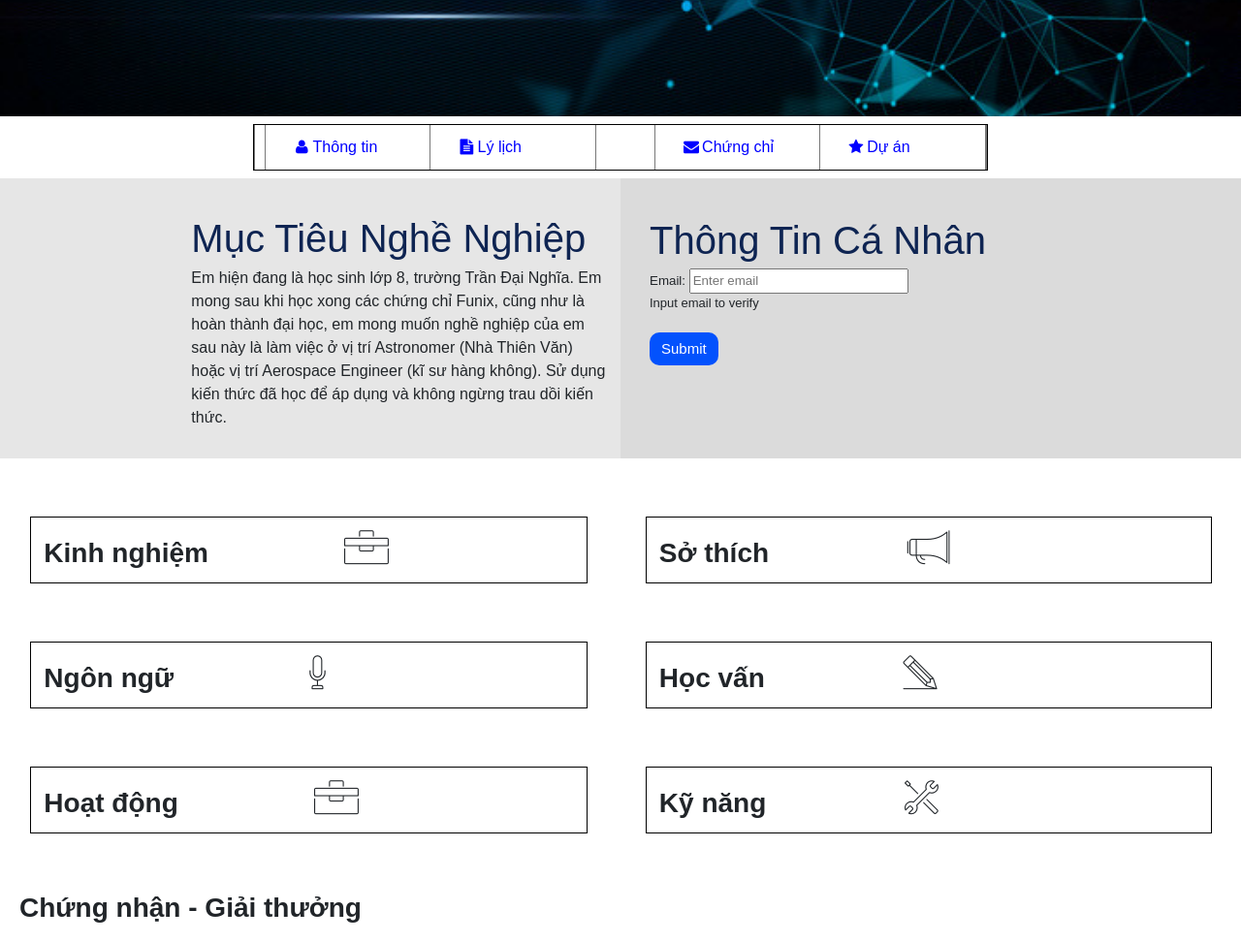
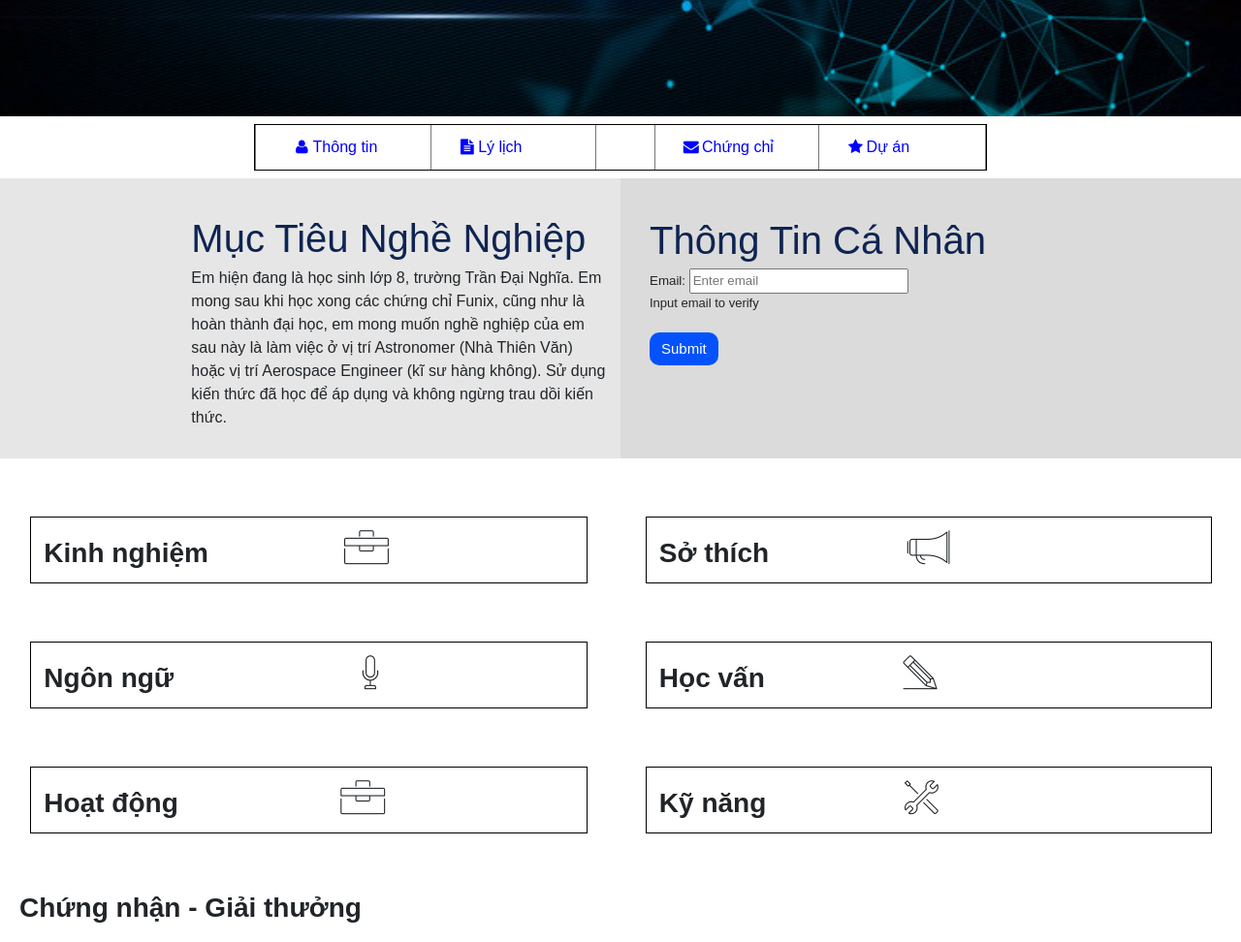
Before and after one commit to JohnPham69/ASM3, a plain HTML site: page index.html in a window 1280 px wide. Shown: the part 280-1252 px from the top of the page at 97% size. Drawn offline with nearby package versions, Linux system fonts and the light colour scheme.

Commit message:
Add files via upload

```diff
--- a/index.html
+++ b/index.html
@@ -32,7 +32,7 @@
         <div class="navbar" style="width: inherit;  display: flex; justify-content: center;">
             <nav>
                 <ul>
-                    <li><a href="#info" style="padding: 3px;"><i class="icon-user"></i>Thông tin</a></li>
+                    <li style="border-left: none;"><a href="#info" style="padding: 3px;"><i class="icon-user"></i>Thông tin</a></li>
                     <li><a href="#hobby" style="padding: 3px;"><i class="icon-doc-text-inv"></i>Lý lịch</a></li>
                     <li id="smoller" style="border: none;">
                         <div style="padding: 0; margin: 0;">
@@ -41,7 +41,7 @@
                         </div>
                     </li>
                     <li id="smol " style="border-left: 1px solid #787878;"><a href="#certificate" style="padding: 3px; width: inherit; "><i class="icon-mail-alt "></i>Chứng chỉ</a></li>
-                    <li><a href="#Project" style="padding: 3px; border: none; "><i class="icon-star-1 "></i>Dự án</a></li>
+                    <li style="border-right: none;"><a href="#Project" style="padding: 3px; border: none; "><i class="icon-star-1 "></i>Dự án</a></li>
                 </ul>
             </nav>
         </div>
@@ -153,7 +153,7 @@
             <div class="section col yes box" id="language" style="display: inline;">
                 <div class="new_div" id="el3">
                     <h3 class="section-title" style="display: inline;">Ngôn ngữ</h3>
-                    <i class="ic-mic" style="display: inline; padding-left: 25%; padding-top: 20px; font-size: 35px;"></i><br>
+                    <i class="ic-mic" style="display: inline; padding-left: 35%; padding-top: 20px; font-size: 35px;"></i><br>
                     <button class="frenchfries" id="b3" style="display: none;">▼View more</button>
                     <div class="section-content more" id="l3">
                         <h4>English - IELTS: 6.0</h4>
@@ -196,7 +196,7 @@
             <div class="section col yes box" id="activity" style="display: inline; ">
                 <div class="new_div" id="el5">
                     <h3 class="section-title " style="display: inline;">Hoạt động</h3>
-                    <i class="ic-toolbox" style="display: inline; padding-left: 25%; font-size: 35px;"></i><br>
+                    <i class="ic-toolbox" style="display: inline; padding-left: 30%; font-size: 35px;"></i><br>
                     <button class="frenchfries" id="b5" style="display: none;">▼View more</button>
                     <div class="section-content more" id="l5">
                         <div>
```
